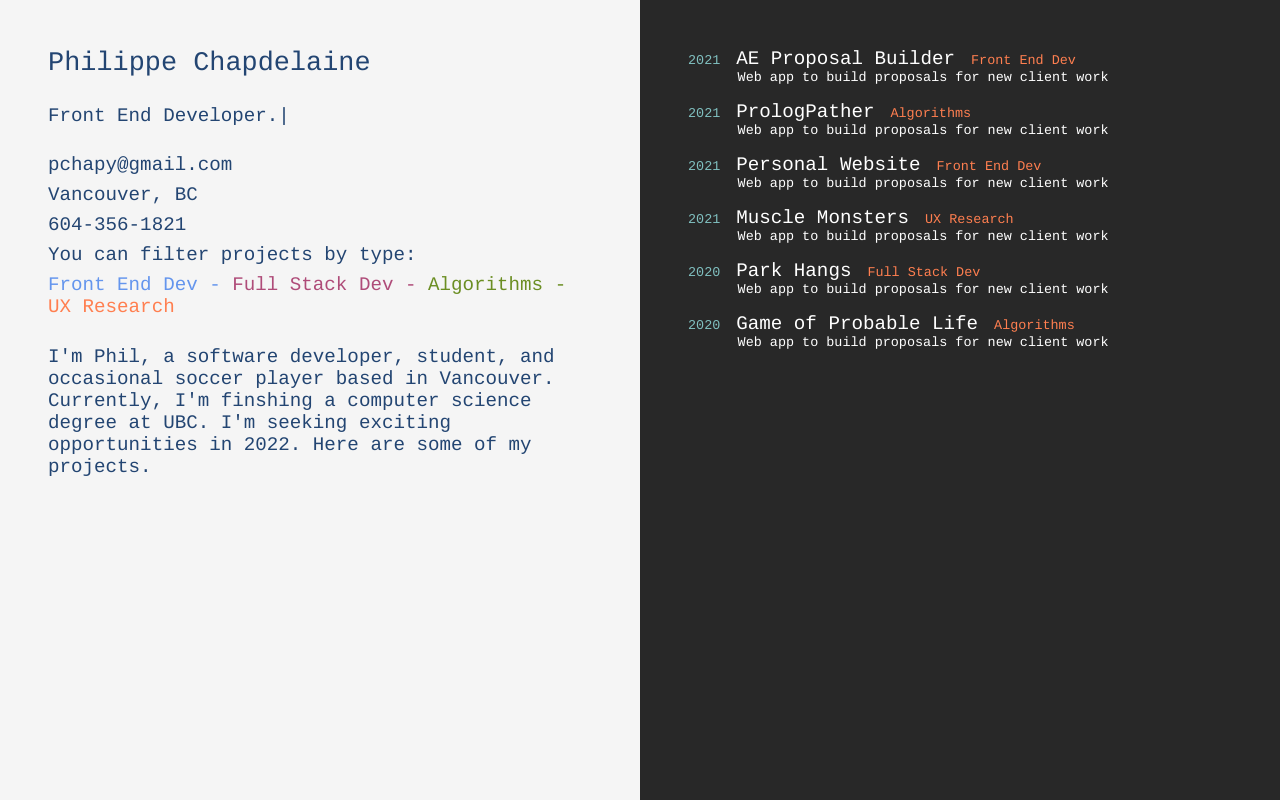
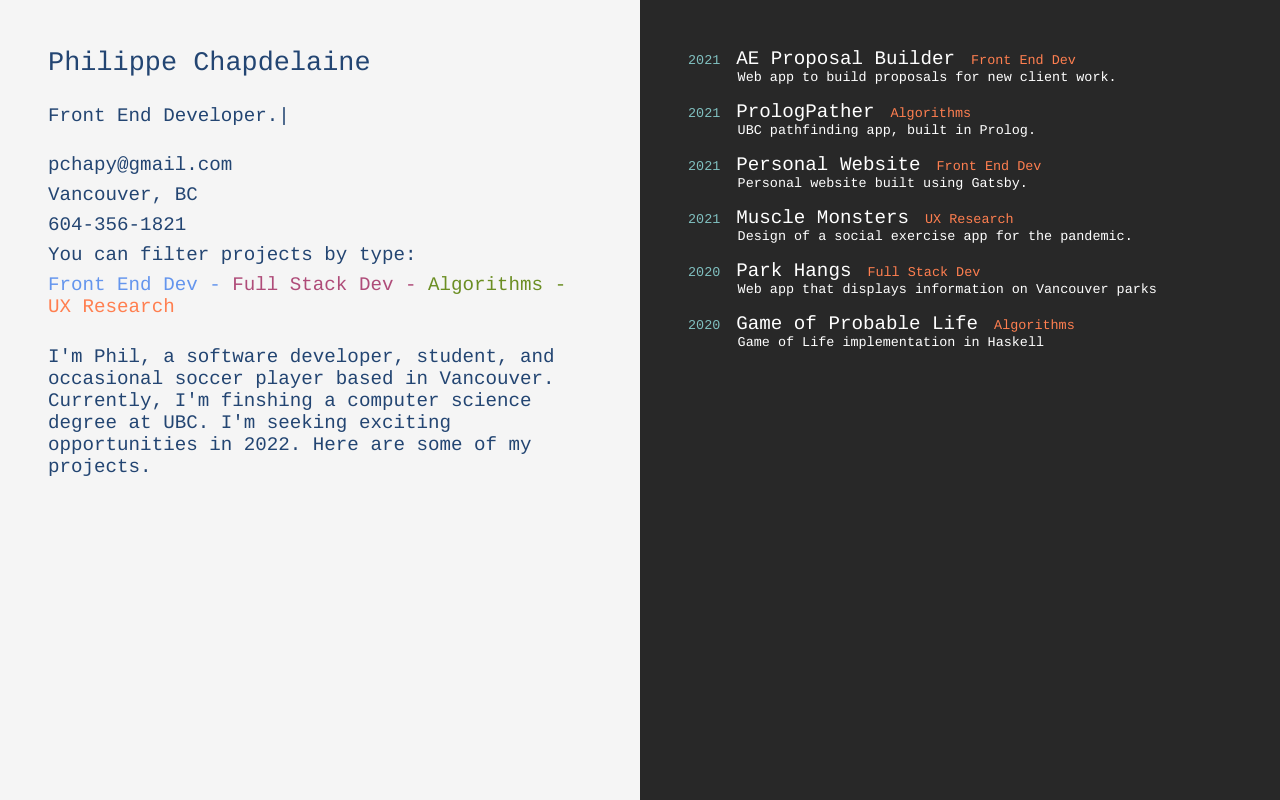
Before and after one commit to philchapdelaine/WebsiteV2, a React (Create React App) app: page / in a window 1280 px wide. Built offline with nearby package versions, Linux system fonts and the light colour scheme.

Commit message:
added descriptions

```diff
--- a/src/components/Projects.js
+++ b/src/components/Projects.js
@@ -5,6 +5,7 @@ const projects = [
   {
     name: 'AE Proposal Builder',
     year: 2021,
+    description: 'Web app to build proposals for new client work.',
     tech:
     [
       'Front End Dev'
@@ -13,6 +14,7 @@ const projects = [
   {
     name: 'PrologPather',
     year: 2021,
+    description: 'UBC pathfinding app, built in Prolog.',
     tech:
     [
       'Algorithms'
@@ -21,6 +23,7 @@ const projects = [
   {
     name: 'Personal Website',
     year: 2021,
+    description: 'Personal website built using Gatsby.',
     tech:
     [
       'Front End Dev'
@@ -29,6 +32,7 @@ const projects = [
   {
     name: 'Muscle Monsters',
     year: 2021,
+    description: 'Design of a social exercise app for the pandemic.',
     tech:
     [
       'UX Research'
@@ -37,6 +41,7 @@ const projects = [
   {
     name: 'Park Hangs',
     year: 2020,
+    description: 'Web app that displays information on Vancouver parks',
     tech:
     [
       'Full Stack Dev'
@@ -45,6 +50,7 @@ const projects = [
   {
     name: 'Game of Probable Life',
     year: 2020,
+    description: 'Game of Life implementation in Haskell',
     tech:
     [
       'Algorithms'
@@ -65,7 +71,7 @@ function Projects() {
                 {project.tech.map((technology) =>
                   <span className='ProjectTech'>{technology}</span>
                   )}
-                <div className='ProjectTagline'>Web app to build proposals for new client work</div>
+                <div className='ProjectTagline'>{project.description}</div>
               </li>
             </div>
           ))}
```
